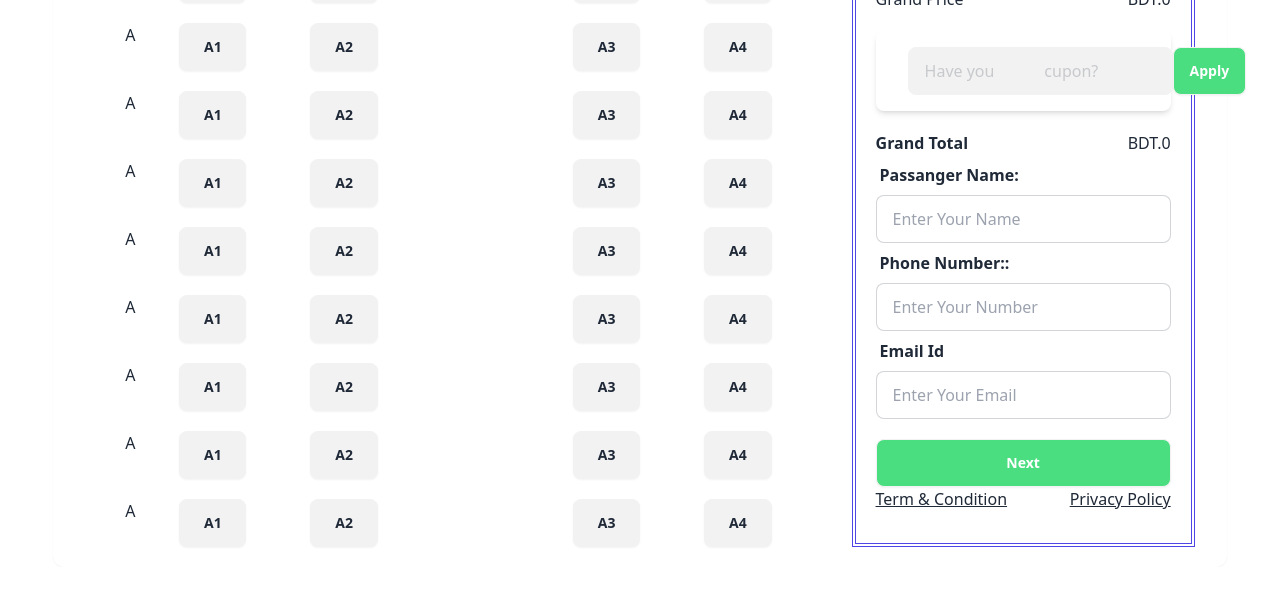
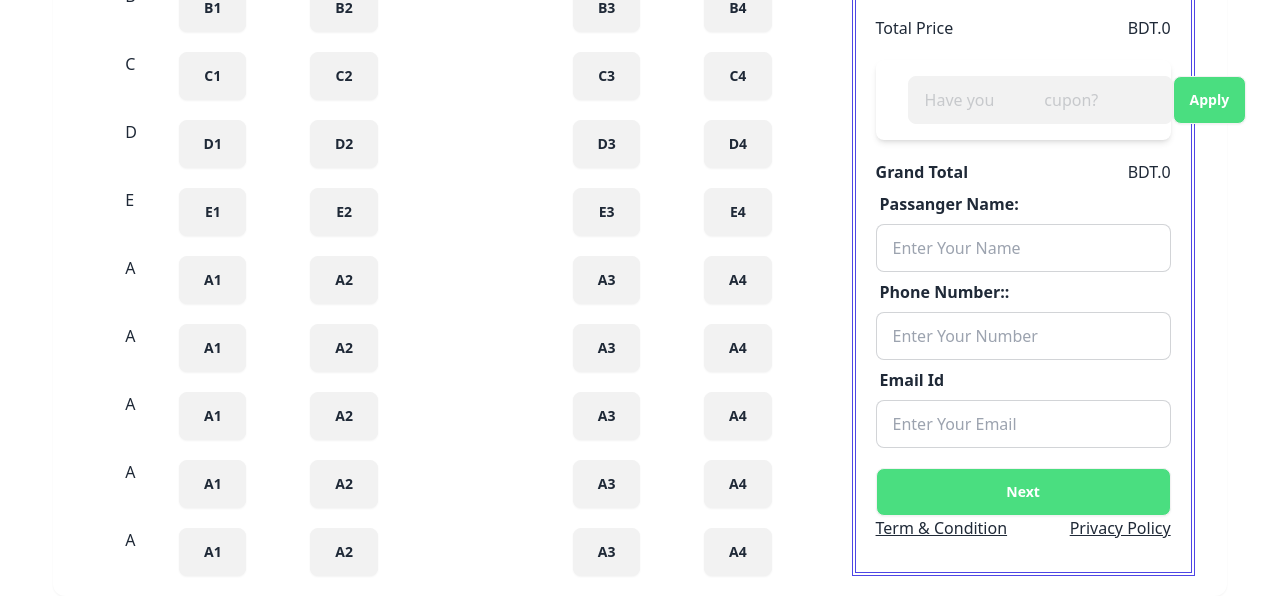
Before and after one commit to emamuddin10/Dom-Projects4-E-Ticketing, a plain HTML site: page index.html in a window 1280 px wide. Shown: the part 309-905 px from the top of the page. Before the commit the page ends 876 px from the top, so only its background shows below. Drawn offline with nearby package versions, Linux system fonts and the light colour scheme.

```diff
--- a/app.js
+++ b/app.js
@@ -0,0 +1,33 @@
+
+const selectedSeatEl=document.getElementById("selected-seat")
+const seatBookedEl = document.getElementById("total-booked")
+const availableSeatTotalEl = document.getElementById("available-seat")
+const totalPriceEl=document.getElementById('total-price')
+
+let selectedSeat = []
+let totalPrice =0;
+function handleSelectSeat(event){
+    console.log(event.innerText)
+    event.classList.add("bg-green-400")
+    event.classList.add("text-white")
+
+    selectedSeat.push(event.innerText)
+    console.log(selectedSeat)
+
+    seatBookedEl.innerText= selectedSeat.length
+
+    const availableSeatValue = parseFloat(availableSeatTotalEl.innerText)
+    const newAvailableSeatValue= availableSeatValue-1;
+    availableSeatTotalEl.innerText=newAvailableSeatValue
+    console.log(typeof availableSeatValue)
+
+    selectedSeatEl.innerHTML += `
+    <li class="text-base px-3 text-gray-700 flex justify-between font-normal">
+      <span>${event.innerText}</span>
+      <span>Economony</span>
+      <span>550</span>
+    </li>
+    `
+    totalPrice += 550;
+    totalPriceEl.innerText= totalPrice.toFixed(2);
+}
--- a/index.html
+++ b/index.html
@@ -26,6 +26,12 @@
     />
   </head>
   <body>
+
+    <div class="flex  px-3 ">
+      <img src="./images/seat-green.png" alt="">
+      <p class="text-green-500"> <span id="available-seat">40</span> Total Seats Left </p>
+    </div>
+
     <!-- seat booking section -->
     <section
       class="px-8 py-5 bg-white rounded-xl shadow-sm w-11/12 mx-auto grid grid-cols-3 gap-10"
@@ -61,13 +67,57 @@
           <div
             class="col-span-11 grid grid-cols-10 gap-16 items-center text-center"
           >
-            <button class="col-span-2 btn btn-md hover:bg-slate-500">A1</button>
-            <button class="col-span-2 btn btn-md hover:bg-slate-500">A2</button>
+            <button onclick="handleSelectSeat(this)" class="col-span-2 btn btn-md hover:bg-slate-500">A1</button>
+            <button onclick="handleSelectSeat(this)" class="col-span-2 btn btn-md hover:bg-slate-500">A2</button>
             <button class="col-span-2"></button>
-            <button class="col-span-2 btn btn-md hover:bg-slate-500">A3</button>
-            <button class="col-span-2 btn btn-md hover:bg-slate-500">A4</button>
+            <button onclick="handleSelectSeat(this)" class="col-span-2 btn btn-md hover:bg-slate-500">A3</button>
+            <button onclick="handleSelectSeat(this)" class="col-span-2 btn btn-md hover:bg-slate-500">A4</button>
           </div>
-          <!-- row-1  -->
+          <!-- row-2  -->
+          <p class="col-span-1">B</p>
+          <div
+            class="col-span-11 grid grid-cols-10 gap-16 items-center text-center"
+          >
+            <button onclick="handleSelectSeat(this)" class="col-span-2 btn btn-md hover:bg-slate-500">B1</button>
+            <button onclick="handleSelectSeat(this)" class="col-span-2 btn btn-md hover:bg-slate-500">B2</button>
+            <button class="col-span-2"></button>
+            <button onclick="handleSelectSeat(this)" class="col-span-2 btn btn-md hover:bg-slate-500">B3</button>
+            <button onclick="handleSelectSeat(this)" class="col-span-2 btn btn-md hover:bg-slate-500">B4</button>
+          </div>
+          <!-- row-3  -->
+          <p class="col-span-1">C</p>
+          <div
+            class="col-span-11 grid grid-cols-10 gap-16 items-center text-center"
+          >
+            <button onclick="handleSelectSeat(this)" class="col-span-2 btn btn-md hover:bg-slate-500">C1</button>
+            <button onclick="handleSelectSeat(this)" class="col-span-2 btn btn-md hover:bg-slate-500">C2</button>
+            <button onclick="handleSelectSeat(this)" class="col-span-2"></button>
+            <button onclick="handleSelectSeat(this)" class="col-span-2 btn btn-md hover:bg-slate-500">C3</button>
+            <button onclick="handleSelectSeat(this)" class="col-span-2 btn btn-md hover:bg-slate-500">C4</button>
+          </div>
+          <!-- row-4  -->
+          <p class="col-span-1">D</p>
+          <div
+            class="col-span-11 grid grid-cols-10 gap-16 items-center text-center"
+          >
+            <button onclick="handleSelectSeat(this)" class="col-span-2 btn btn-md hover:bg-slate-500">D1</button>
+            <button onclick="handleSelectSeat(this)" class="col-span-2 btn btn-md hover:bg-slate-500">D2</button>
+            <button onclick="handleSelectSeat(this)" class="col-span-2"></button>
+            <button onclick="handleSelectSeat(this)" class="col-span-2 btn btn-md hover:bg-slate-500">D3</button>
+            <button onclick="handleSelectSeat(this)" class="col-span-2 btn btn-md hover:bg-slate-500">D4</button>
+          </div>
+          <!-- row-5  -->
+          <p class="col-span-1">E</p>
+          <div
+            class="col-span-11 grid grid-cols-10 gap-16 items-center text-center"
+          >
+            <button onclick="handleSelectSeat(this)" class="col-span-2 btn btn-md hover:bg-slate-500">E1</button>
+            <button onclick="handleSelectSeat(this)" class="col-span-2 btn btn-md hover:bg-slate-500">E2</button>
+            <button class="col-span-2"></button>
+            <button onclick="handleSelectSeat(this)" class="col-span-2 btn btn-md hover:bg-slate-500">E3</button>
+            <button onclick="handleSelectSeat(this)" class="col-span-2 btn btn-md hover:bg-slate-500">E4</button>
+          </div>
+          <!-- row-6  -->
           <p class="col-span-1">A</p>
           <div
             class="col-span-11 grid grid-cols-10 gap-16 items-center text-center"
@@ -78,7 +128,7 @@
             <button class="col-span-2 btn btn-md hover:bg-slate-500">A3</button>
             <button class="col-span-2 btn btn-md hover:bg-slate-500">A4</button>
           </div>
-          <!-- row-1  -->
+          <!-- row-7  -->
           <p class="col-span-1">A</p>
           <div
             class="col-span-11 grid grid-cols-10 gap-16 items-center text-center"
@@ -89,7 +139,7 @@
             <button class="col-span-2 btn btn-md hover:bg-slate-500">A3</button>
             <button class="col-span-2 btn btn-md hover:bg-slate-500">A4</button>
           </div>
-          <!-- row-1  -->
+          <!-- row-8  -->
           <p class="col-span-1">A</p>
           <div
             class="col-span-11 grid grid-cols-10 gap-16 items-center text-center"
@@ -100,51 +150,7 @@
             <button class="col-span-2 btn btn-md hover:bg-slate-500">A3</button>
             <button class="col-span-2 btn btn-md hover:bg-slate-500">A4</button>
           </div>
-          <!-- row-1  -->
-          <p class="col-span-1">A</p>
-          <div
-            class="col-span-11 grid grid-cols-10 gap-16 items-center text-center"
-          >
-            <button class="col-span-2 btn btn-md hover:bg-slate-500">A1</button>
-            <button class="col-span-2 btn btn-md hover:bg-slate-500">A2</button>
-            <button class="col-span-2"></button>
-            <button class="col-span-2 btn btn-md hover:bg-slate-500">A3</button>
-            <button class="col-span-2 btn btn-md hover:bg-slate-500">A4</button>
-          </div>
-          <!-- row-1  -->
-          <p class="col-span-1">A</p>
-          <div
-            class="col-span-11 grid grid-cols-10 gap-16 items-center text-center"
-          >
-            <button class="col-span-2 btn btn-md hover:bg-slate-500">A1</button>
-            <button class="col-span-2 btn btn-md hover:bg-slate-500">A2</button>
-            <button class="col-span-2"></button>
-            <button class="col-span-2 btn btn-md hover:bg-slate-500">A3</button>
-            <button class="col-span-2 btn btn-md hover:bg-slate-500">A4</button>
-          </div>
-          <!-- row-1  -->
-          <p class="col-span-1">A</p>
-          <div
-            class="col-span-11 grid grid-cols-10 gap-16 items-center text-center"
-          >
-            <button class="col-span-2 btn btn-md hover:bg-slate-500">A1</button>
-            <button class="col-span-2 btn btn-md hover:bg-slate-500">A2</button>
-            <button class="col-span-2"></button>
-            <button class="col-span-2 btn btn-md hover:bg-slate-500">A3</button>
-            <button class="col-span-2 btn btn-md hover:bg-slate-500">A4</button>
-          </div>
-          <!-- row-1  -->
-          <p class="col-span-1">A</p>
-          <div
-            class="col-span-11 grid grid-cols-10 gap-16 items-center text-center"
-          >
-            <button class="col-span-2 btn btn-md hover:bg-slate-500">A1</button>
-            <button class="col-span-2 btn btn-md hover:bg-slate-500">A2</button>
-            <button class="col-span-2"></button>
-            <button class="col-span-2 btn btn-md hover:bg-slate-500">A3</button>
-            <button class="col-span-2 btn btn-md hover:bg-slate-500">A4</button>
-          </div>
-          <!-- row-1  -->
+          <!-- row-9  -->
           <p class="col-span-1">A</p>
           <div
             class="col-span-11 grid grid-cols-10 gap-16 items-center text-center"
@@ -178,7 +184,7 @@
             <h3 class="flex justify-between">
               <p class="flex">
                 <span>Seat</span>
-                <span
+                <span id="total-booked"
                   class="bg-green-400 w-2 h-2 p-2 text-white rounded-full flex items-center justify-center"
                   >0</span
                 >
@@ -189,14 +195,14 @@
           </div>
           <div class="border-dashed my-4 border-b-2"></div>
           <ul class="space-y-5">
-            <h3 class="text-3xl font-semibold text-center text-red-400">
+            <h3 id="selected-seat" class="text-3xl font-semibold text-center text-red-400">
               No Seat Booking
             </h3>
           </ul>
           <div class="border-dashed my-4 border-b-2"></div>
           <div class="flex justify-between">
-            <p>Grand Price</p>
-            <p>BDT.<span>0</span></p>
+            <p>Total Price</p>
+            <p>BDT.<span id="total-price">0</span></p>
           </div>
           <div
             class="flex justify-between bg-white py-4 px-8 ph my-5 shadow-md rounded-lg"
@@ -269,5 +275,7 @@
         </div>
       </div>
     </section>
+
+    <script src="app.js"></script>
   </body>
 </html>
```
